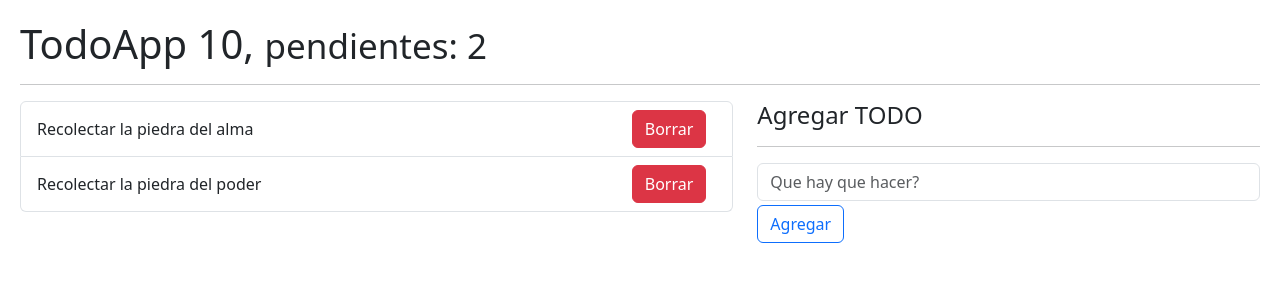
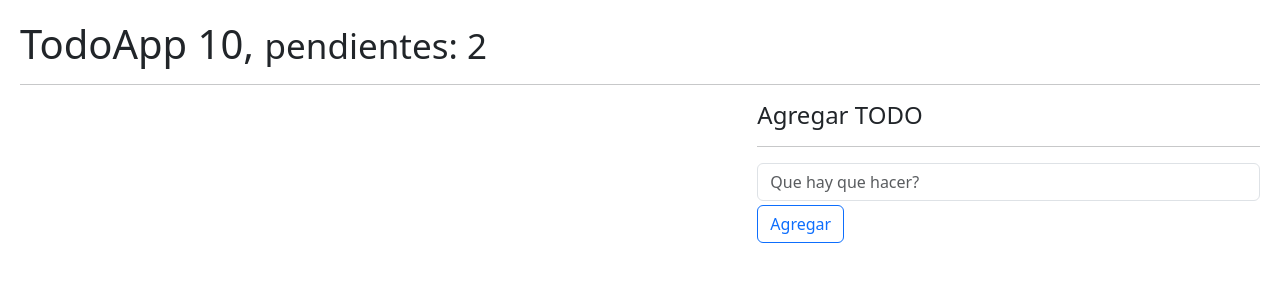
Before and after one commit to Matibias/todo-app-react, a React (Vite) app: page / in a window 1280 px wide. Shown: the top 300 px of the page. Built offline with nearby package versions, Linux system fonts and the light colour scheme.

Commit message:
feat: persistence todo in local storage

```diff
--- a/src/TodoApp.jsx
+++ b/src/TodoApp.jsx
@@ -1,24 +1,29 @@
-import { useReducer } from "react"
+import { useEffect, useReducer } from "react"
 import { TodoAdd, TodoList } from "./components"
 import { todoReducer } from "./helper/todoReducer"
 
 const initialState = [
-  {
-    id: new Date().getTime(),
-    description: 'Recolectar la piedra del alma',
-    done: false,
-  },
-  {
-    id: new Date().getTime() * 3,
-    description: 'Recolectar la piedra del poder',
-    done: false,
-  },
+  // {
+  //   id: new Date().getTime(),
+  //   description: 'Recolectar la piedra del alma',
+  //   done: false,
+  // },
+
 ]
 
+const initTodos = () => {
+  return JSON.parse( localStorage.getItem('todos')) || [];
+}
 
 export const TodoApp = () => {
 
-  const [todos, dispatch] = useReducer( todoReducer, initialState )
+  const [todos, dispatch] = useReducer( todoReducer, initialState, initTodos )
+
+  useEffect(() => {
+    localStorage.setItem('todos', JSON.stringify(todos))
+
+  }, [todos])
+
 
   const handleNewTodo = ( todo ) => {
 
```
